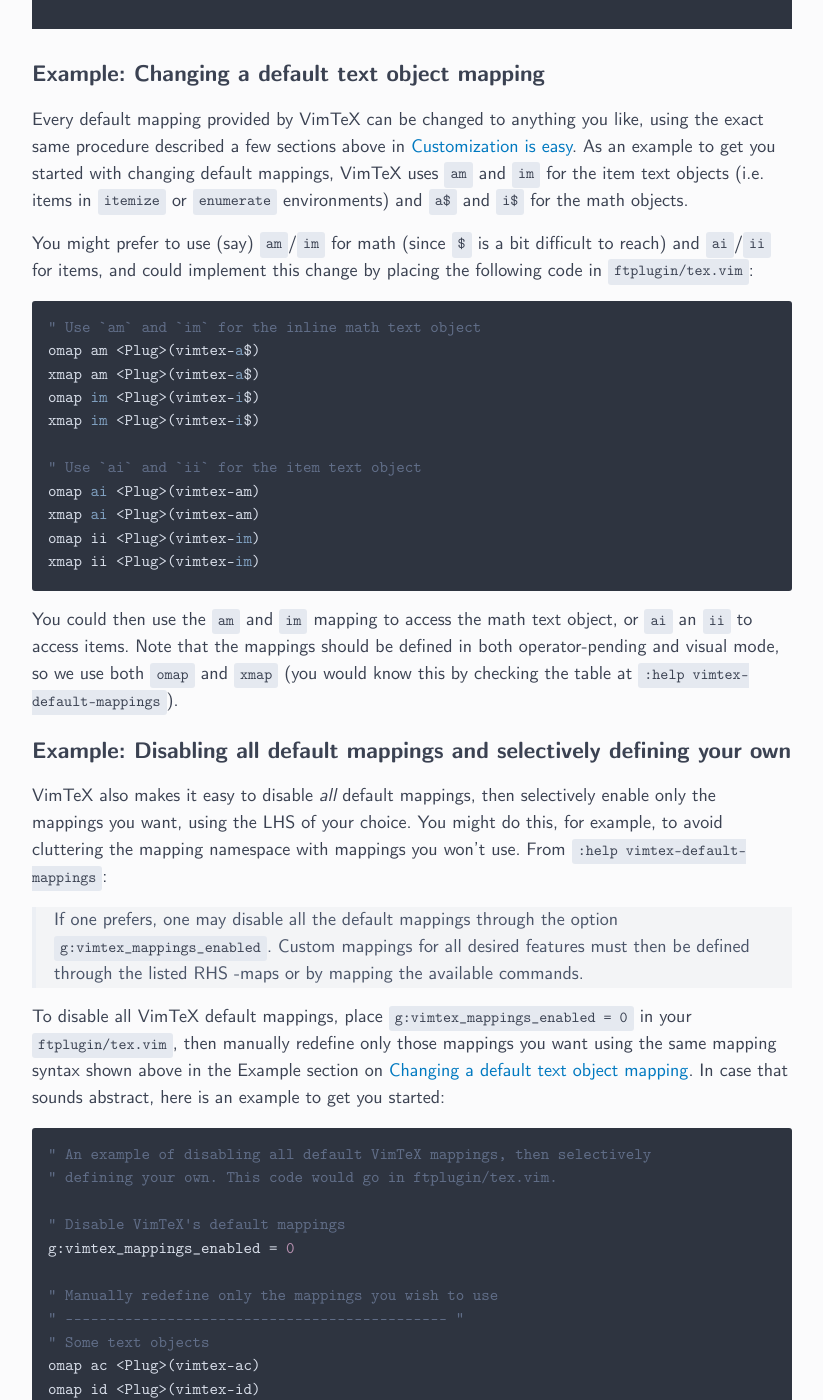
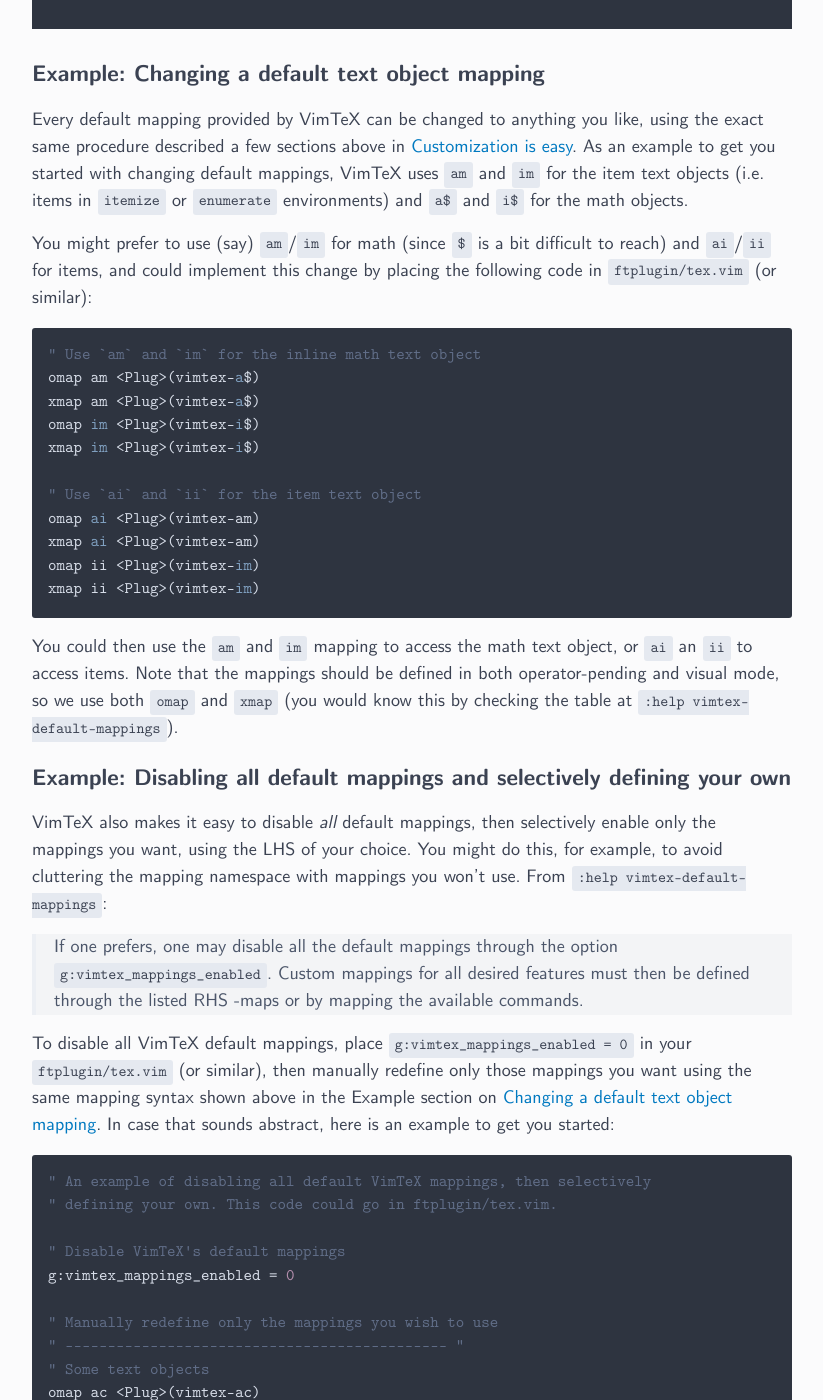
Before and after one commit to ejmastnak/ejmastnak.github.io, a Jekyll site: the page built from tutorials/vim-latex/vimtex.md, in a window 1280 px wide and 1400 px high, scrolled down 16088 px. Shown: the whole window, without its empty margins (228-1051 px from the left). Built offline with Jekyll 4.4.1, drawn with Linux system fonts in a browser that asks for light colours; some of the changed text lies outside the part shown.

````diff
--- a/tutorials/vim-latex/vimtex.md
+++ b/tutorials/vim-latex/vimtex.md
@@ -450,7 +450,7 @@ Here is a visual mode example of the delimiter and environment text objects:
 Every default mapping provided by VimTeX can be changed to anything you like, using the exact same procedure described a few sections above in [Customization is easy](#customization-is-easy).
 As an example to get you started with changing default mappings, VimTeX uses `am` and `im` for the item text objects (i.e. items in `itemize` or `enumerate` environments) and `a$` and `i$` for the math objects.
 
-You might prefer to use (say) `am`/`im` for math (since `$` is a bit difficult to reach) and `ai`/`ii` for items, and could implement this change by placing the following code in `ftplugin/tex.vim`:
+You might prefer to use (say) `am`/`im` for math (since `$` is a bit difficult to reach) and `ai`/`ii` for items, and could implement this change by placing the following code in `ftplugin/tex.vim` (or similar):
 ```vim
 " Use `am` and `im` for the inline math text object
 omap am <Plug>(vimtex-a$)
@@ -476,11 +476,11 @@ From `:help vimtex-default-mappings`:
 > `g:vimtex_mappings_enabled`.  Custom mappings for all desired features must
 > then be defined through the listed RHS <Plug>-maps or by mapping the available commands.
 
-To disable all VimTeX default mappings, place `g:vimtex_mappings_enabled = 0` in your `ftplugin/tex.vim`, then manually redefine only those mappings you want using the same mapping syntax shown above in the Example section on [Changing a default text object mapping](#example-changing-a-default-text-object-mapping).
+To disable all VimTeX default mappings, place `g:vimtex_mappings_enabled = 0` in your `ftplugin/tex.vim` (or similar), then manually redefine only those mappings you want using the same mapping syntax shown above in the Example section on [Changing a default text object mapping](#example-changing-a-default-text-object-mapping).
 In case that sounds abstract, here is an example to get you started:
 ```vim
 " An example of disabling all default VimTeX mappings, then selectively
-" defining your own. This code would go in ftplugin/tex.vim.
+" defining your own. This code could go in ftplugin/tex.vim.
 
 " Disable VimTeX's default mappings
 g:vimtex_mappings_enabled = 0
@@ -540,12 +540,12 @@ Here is the general workflow:
 1. While skimming through the VimTeX documentation, identify a feature you wish to disable.
    (Most of VimTeX's features are enabled by default, and it is up to the user to disable them.)
 1. From the documentation, identify the Vim variable controlling a VimTeX feature; the variable is usually clearly listed in the documentation.
-1. Set the appropriate variable value (usually this step amounts to setting a `g:vimtex_*_enabled` variable equal to zero) somewhere in your `ftplugin/tex.vim` file.
+1. Set the appropriate variable value (usually this step amounts to setting a `g:vimtex_*_enabled` variable equal to zero) somewhere in your `ftplugin/tex.vim` file (or similar).
 
   As a concrete example, one could disable VimTeX's indent, insert mode mapping, completion, and syntax concealment features by placing the following code in `ftplugin/tex.vim`:
   ```vim
   " A few examples of disabling default VimTeX features.
-  " The code would go in `ftplugin/tex.vim`.
+  " The code could go in `ftplugin/tex.vim`.
   let g:vimtex_indent_enabled   = 0      " turn off VimTeX indentation
   let g:vimtex_imaps_enabled    = 0      " disable insert mode mappings (e.g. if you use UltiSnips)
   let g:vimtex_complete_enabled = 0      " turn off completion
@@ -555,7 +555,7 @@ Here is the general workflow:
   in practice, you would of course tweak the settings to your liking after identifying the appropriate variables in the VimTeX documentation.
 
 ### Example: Changing the default delimiter toggle list
-Here is another real-life example: to add `\big \big` to the delimiter toggle list used by VimTeX's "toggle surrounding delimiter" feature (see the earlier section on [Toggle-style mappings](#toggle-style-mappings)), add the following code to you `ftplugin/tex.vim` file:
+Here is another real-life example: to add `\big \big` to the delimiter toggle list used by VimTeX's "toggle surrounding delimiter" feature (see the earlier section on [Toggle-style mappings](#toggle-style-mappings)), add the following code to you `ftplugin/tex.vim` file (or similar):
 ```vim
 " Example: adding `\big` to VimTeX's delimiter toggle list
 let g:vimtex_delim_toggle_mod_list = [
````
Also changed, not shown: other parts of tutorials/vim-latex/vimtex.md (+1 -1 lines), tutorials/vim-latex/compilation.md (+9 -9 lines), tutorials/vim-latex/ftplugin.md (+1 -1 lines), tutorials/vim-latex/prerequisites.md (+1 -1 lines), tutorials/vim-latex/ultisnips.md (+1 -1 lines), tutorials/vim-latex/vimscript.md (+3 -3 lines).
